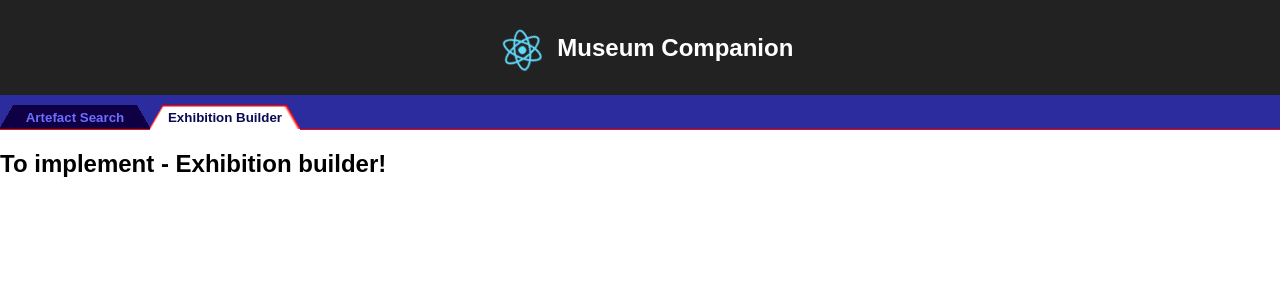
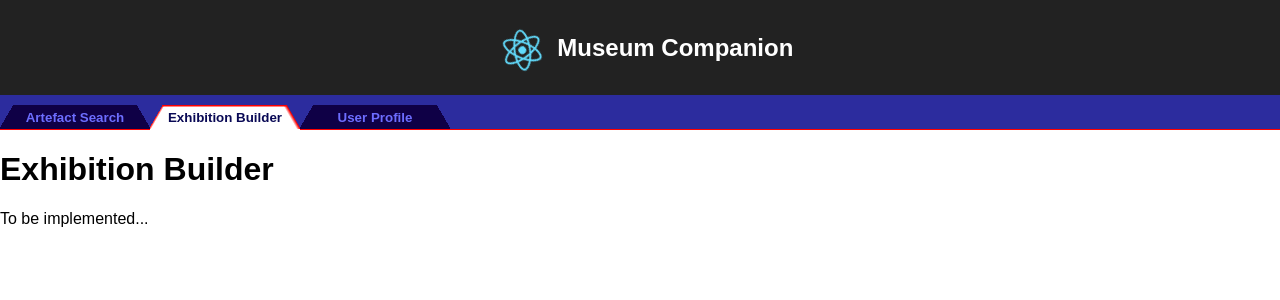
Before and after one commit to TomHedges/MuseumCompanionReact, a React (Create React App) app: page / in a window 1280 px wide. Both pictures are taken after a click on the button "Exhibition Builder". Shown: the top 300 px of the page. Built offline with nearby package versions, Linux system fonts and the light colour scheme.

Commit message:
Added user profile page to menu and refactored menu display code

```diff
--- a/src/App.js
+++ b/src/App.js
@@ -4,6 +4,8 @@ import SearchControls from './components/SearchControls.js';
 import SearchResults from './components/SearchResults.js';
 import ArtefactDetails from './components/ArtefactDetails.js';
 import MainMenu from './components/MainMenu.js';
+import ExhibitionBuilder from './components/ExhibitionBuilder.js';
+import UserProfile from './components/UserProfile.js';
 import getData from './dataAccess/RemoteDataAccess.js';
 import logo from './logo.svg';
 import './App.css';
@@ -27,8 +29,10 @@ class App extends React.Component {
 			searchResultRequestLimit: Constants.DATA_RESULTS_DOWNLOAD_LIMIT,
 			searchText: '',
 			artefactId: null,
+			display_page: Constants.PAGES.ARTEFACT_SEARCH,
 			display_artefact_search: true,
 			display_exhibition_builder: false,
+			display_user_management: false,
 			singleArtefactDataRequestStatus: Constants.DATA_REQUEST_STATUS.NONE_MADE,
 			singleArtefactRawData: [],
 			singleArtefactProcessedData: [],
@@ -333,16 +337,29 @@ class App extends React.Component {
 		case Constants.ARTEFACTS_BUTTON:
 			//this.internal_data_retrieval();
 			this.setState({
+				display_page: Constants.PAGES.ARTEFACT_SEARCH,
 				display_artefact_search: true,
-				display_exhibition_builder: false
+				display_exhibition_builder: false,
+				display_user_management: false
 			});
 			break;
 
 		case Constants.EXHIBITION_BUTTON:
 			//this.internal_data_retrieval();
 			this.setState({
+				display_page: Constants.PAGES.EXHIBITION_BUILDER,
+				display_artefact_search: false,
 				display_exhibition_builder: true,
-				display_artefact_search: false
+				display_user_management: false
+			});
+			break;
+
+		case Constants.USER_PROFILE_BUTTON:
+			this.setState({
+				display_page: Constants.PAGES.USER_MANAGEMENT,
+				display_artefact_search: false,
+				display_exhibition_builder: false,
+				display_user_management: true
 			});
 			break;
 
@@ -469,21 +486,10 @@ class App extends React.Component {
 		}
 	}
 
-	render() {
-		return (
-			<div className="App">
-				<div className="App-header">
-					<h2>
-						<img src={logo} className="App-logo" alt="logo" />
-						Museum Companion
-					</h2>
-				</div>
-				<MainMenu
-					display_artefact_search={this.state.display_artefact_search}
-					display_exhibition_builder={this.state.display_exhibition_builder}
-					onClick={this.handleClick}
-				/>
-				{this.state.display_artefact_search ? (
+	getPage() {
+		switch (this.state.display_page) {
+		case Constants.PAGES.ARTEFACT_SEARCH:
+			return (
 					<>
 						<SearchControls
 							selected_source={this.state.selectedSource}
@@ -516,9 +522,38 @@ class App extends React.Component {
 							/>
 						</div>
 					</>
-				) : (
-					<h2>To implement - Exhibition builder!</h2>
-				)}
+			);
+			break;
+
+		case Constants.PAGES.EXHIBITION_BUILDER:
+			return <ExhibitionBuilder />;
+			break;
+
+		case Constants.PAGES.USER_MANAGEMENT:
+			return <UserProfile />;
+			break;
+
+		default:
+			break;
+		}
+	}
+
+	render() {
+		return (
+			<div className="App">
+				<div className="App-header">
+					<h2>
+						<img src={logo} className="App-logo" alt="logo" />
+						Museum Companion
+					</h2>
+				</div>
+				<MainMenu
+					display_artefact_search={this.state.display_artefact_search}
+					display_exhibition_builder={this.state.display_exhibition_builder}
+					display_user_management={this.state.display_user_management}
+					onClick={this.handleClick}
+				/>
+				{this.getPage()}
 			</div>
 		);
 	}
--- /dev/null
+++ b/src/components/ExhibitionBuilder.js
@@ -0,0 +1,22 @@
+import React from 'react';
+import * as Constants from '../constants/Constants.js';
+import PropTypes from 'prop-types';
+
+class ExhibitionBuilder extends React.Component {
+	render() {
+		return (
+			<div>
+				<h1>Exhibition Builder</h1>
+				<p>To be implemented...</p>
+			</div>
+		);
+	}
+}
+
+export default ExhibitionBuilder;
+
+ExhibitionBuilder.propTypes = {
+	display_artefact_search: PropTypes.bool.isRequired,
+	display_exhibition_builder: PropTypes.bool.isRequired,
+	onClick: PropTypes.func.isRequired
+};
--- a/src/components/MainMenu.js
+++ b/src/components/MainMenu.js
@@ -6,29 +6,23 @@ class MainMenu extends React.Component {
 	render() {
 		return (
 			<div className={Constants.DISPLAY_TAB_WRAPPER}>
-				<input
-					type="button"
-					className={
-						this.props.display_artefact_search
-							? Constants.DISPLAY_TAB_SELECTED
-							: Constants.DISPLAY_TAB
-					}
+				<MenuTab
 					id={Constants.ARTEFACTS_BUTTON}
-					value="Artefact Search"
+					label="Artefact Search"
+					selected={this.props.display_artefact_search}
 					onClick={this.props.onClick}
-					disabled={this.props.display_artefact_search}
 				/>
-				<input
-					type="button"
-					className={
-						this.props.display_exhibition_builder
-							? Constants.DISPLAY_TAB_SELECTED
-							: Constants.DISPLAY_TAB
-					}
+				<MenuTab
 					id={Constants.EXHIBITION_BUTTON}
-					value="Exhibition Builder"
+					label="Exhibition Builder"
+					selected={this.props.display_exhibition_builder}
 					onClick={this.props.onClick}
-					disabled={this.props.display_exhibition_builder}
+				/>
+				<MenuTab
+					id={Constants.USER_PROFILE_BUTTON}
+					label="User Profile"
+					selected={this.props.display_user_management}
+					onClick={this.props.onClick}
 				/>
 				<div className={Constants.DISPLAY_TAB_FILLER} />
 			</div>
@@ -36,10 +30,26 @@ class MainMenu extends React.Component {
 	}
 }
 
+function MenuTab(props) {
+	return (
+		<input
+			type="button"
+			className={
+				props.selected ? Constants.DISPLAY_TAB_SELECTED : Constants.DISPLAY_TAB
+			}
+			id={props.id}
+			value={props.label}
+			onClick={props.onClick}
+			disabled={props.selected}
+		/>
+	);
+}
+
 export default MainMenu;
 
 MainMenu.propTypes = {
 	display_artefact_search: PropTypes.bool.isRequired,
 	display_exhibition_builder: PropTypes.bool.isRequired,
+	display_user_management: PropTypes.bool.isRequired,
 	onClick: PropTypes.func.isRequired
 };
--- /dev/null
+++ b/src/components/UserProfile.js
@@ -0,0 +1,22 @@
+import React from 'react';
+import * as Constants from '../constants/Constants.js';
+import PropTypes from 'prop-types';
+
+class UserProfile extends React.Component {
+	render() {
+		return (
+			<div>
+				<h1>User Profile</h1>
+				<p>To be implemented...</p>
+			</div>
+		);
+	}
+}
+
+export default UserProfile;
+
+UserProfile.propTypes = {
+	display_artefact_search: PropTypes.bool.isRequired,
+	display_exhibition_builder: PropTypes.bool.isRequired,
+	onClick: PropTypes.func.isRequired
+};
--- a/src/constants/Constants.js
+++ b/src/constants/Constants.js
@@ -15,6 +15,12 @@ export const SOURCES = {
 	OTHER: 'Other... TBC...'
 };
 export const DEFAULT_SOURCE = 'V_AND_A';
+
+export const PAGES = {
+	ARTEFACT_SEARCH: 'artefact_search',
+	EXHIBITION_BUILDER: 'exhibition_builder',
+	USER_MANAGEMENT: 'user_management'
+};
 
 export const MESSAGE_NO_IMAGE = 'No image of this artefact is available';
 
@@ -58,6 +64,7 @@ export const ARTEFACT_PREVIEW_IMAGE = 'artefact_preview_image';
 
 export const ARTEFACTS_BUTTON = 'artefacts_button';
 export const EXHIBITION_BUTTON = 'exhibition_button';
+export const USER_PROFILE_BUTTON = 'user_profile_button';
 export const PREVIOUS_BUTTON = 'previous_button';
 export const NEXT_BUTTON = 'next_button';
 
```
